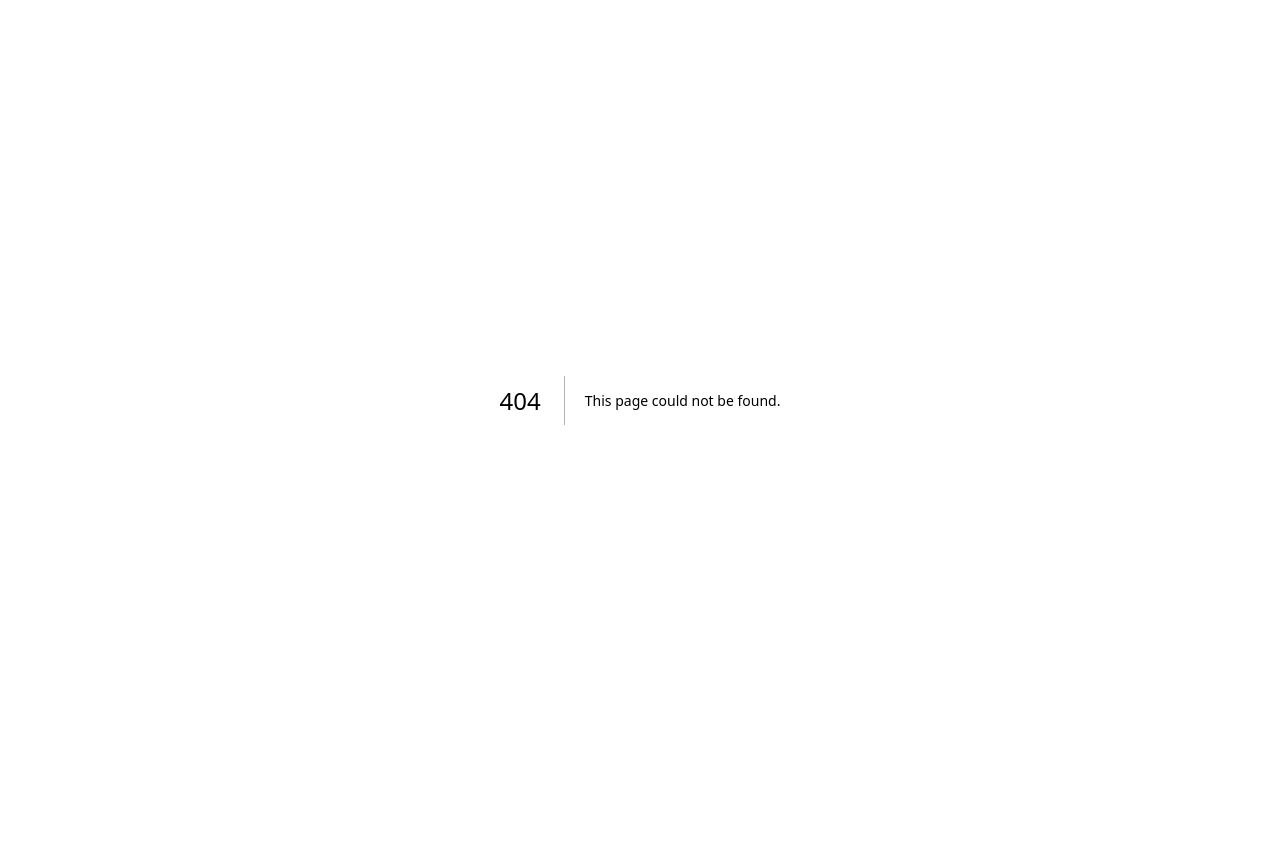
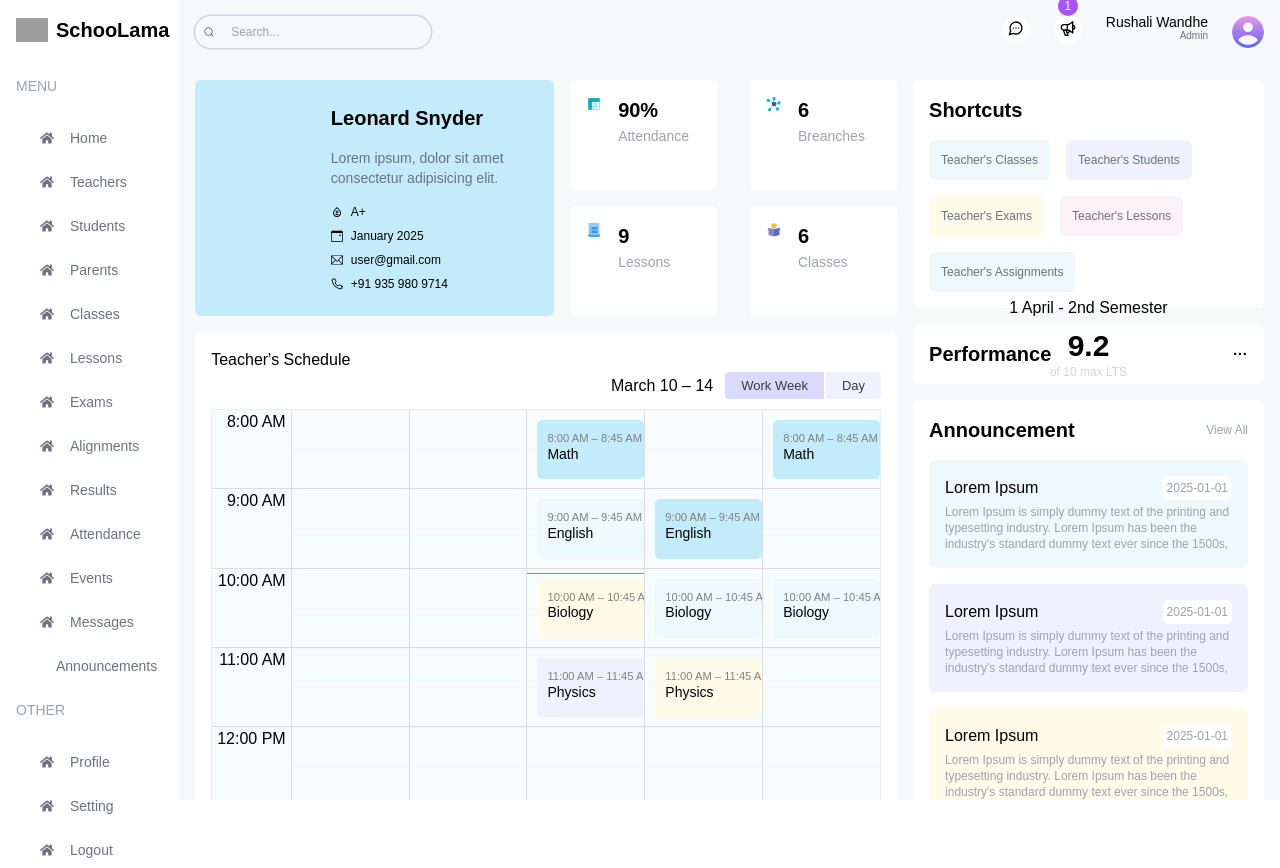
Before and after one commit to MayuriWandhe/nextjs-dashboard, a Next.js app: page /list/teachers/1 in a window 1280 px wide. Before the commit this address had no page. Before the commit the page ends 800 px from the top, so only its background shows below. Built offline with nearby package versions, Linux system fonts and the light colour scheme; grey boxes are pictures that could not be loaded.

Commit message:
Performance, Shortcuts added to teacher details page

```diff
--- a/package.json
+++ b/package.json
@@ -9,6 +9,7 @@
     "lint": "next lint"
   },
   "dependencies": {
+    "flat-color-icons": "^1.1.0",
     "moment": "^2.30.1",
     "next": "15.0.0",
     "react": "^19.0.0",
--- /dev/null
+++ b/src/app/(dashboard)/list/teachers/[id]/page.tsx
@@ -0,0 +1,114 @@
+"use client";
+import Image from "next/image";
+import { MdOutlineBloodtype } from "react-icons/md";
+import { BsCalendarEvent } from "react-icons/bs";
+import { TfiEmail } from "react-icons/tfi";
+import { FiPhone } from "react-icons/fi";
+import { FcDataSheet } from "react-icons/fc";
+import { FcMindMap } from "react-icons/fc";
+import { FcRules } from "react-icons/fc";
+import { FcReading } from "react-icons/fc";
+import BigCalendar from "../../../../components/BigCalender";
+import "react-big-calendar/lib/css/react-big-calendar.css";
+import Announcement from "../../../../components/Announcment";
+import Link from "next/link";
+import Performance from "../../../../components/Performance";
+
+const SingleTeacherPage = () =>{
+    return (
+        <div className="flex p-4 flex-col xl:flex-row gap-4">
+            {/* Left */}
+            <div className="w-full xl:w-2/3">
+                {/* Top */}
+                <div className="flex flex-col lg:flex-row gap-4">
+                    {/* User info card */}
+                    <div className="bg-lamaSky py-6 px-4 rounded-md flex-1 flex gap-4">
+                        <div className="w-1/3">
+                            {/* <Image src="https://images.pexels.com/photos/2182970/pexels-photo-2182970.jpeg?auto=compress&cs=tinysrgb&w=1200" alt={''}
+                            width={144} height={144} className=''/> */}
+                        </div>
+                        <div className="w-2/3 flex flex-col justify-between gap-4">
+                            <h1 className="text-xl font-semibold">Leonard Snyder</h1>
+                            <p className="text-sm text-gray-500">Lorem ipsum, dolor sit amet consectetur adipisicing elit.</p>
+                            <div className="flex item-center justify-between gap-2 flex-wrap text-xs font-medium">
+                                <div className="w-full md:w-1/3 lg:w-full 2xl:w-1/3 flex items-center gap-2">
+                                    <MdOutlineBloodtype width={40} hanging={40}/>
+                                    <span>A+</span>
+                                </div>
+                                <div className="w-full md:w-1/3 lg:w-full 2xl:w-1/3 flex items-center gap-2">
+                                    <BsCalendarEvent width={40} hanging={40}/>
+                                    <span>January 2025</span>
+                                </div>
+                                <div className="w-full md:w-1/3 lg:w-full 2xl:w-1/3 flex items-center gap-2">
+                                    <TfiEmail width={40} hanging={40}/>
+                                    <span>user@gmail.com</span>
+                                </div>
+                                <div className="w-full md:w-1/3 lg:w-full 2xl:w-1/3 flex items-center gap-2">
+                                    <FiPhone width={40} hanging={40}/>
+                                    <span>+91 935 980 9714</span>
+                                </div>
+                            </div>
+                        </div>
+                    </div>
+                    {/* small cards */}
+                    <div className="flex-1 flex gap-4 justify-between flex-wrap">
+                        {/* Cards */}
+                        <div className="bg-white w-full p-4 rounded-md flex gap-4 md:w-[48%] xl:w-[45%] 2xl:w-[48%]">
+                            <FcDataSheet width={24} height={24} />
+                            <div className="">
+                                <h1 className="text-xl font-semibold">90%</h1>
+                                <span className="text-sm text-gray-400">Attendance</span>
+                            </div>
+                        </div>
+
+                        <div className="bg-white w-full p-4 rounded-md flex gap-4 md:w-[48%] xl:w-[45%] 2xl:w-[48%]">
+                            <FcMindMap width={24} height={24} />
+                            <div className="">
+                                <h1 className="text-xl font-semibold">6</h1>
+                                <span className="text-sm text-gray-400">Breanches</span>
+                            </div>
+                        </div>
+
+                        <div className="bg-white w-full p-4 rounded-md flex gap-4 md:w-[48%] xl:w-[45%] 2xl:w-[48%]">
+                            <FcRules width={24} height={24} />
+                            <div className="">
+                                <h1 className="text-xl font-semibold">9</h1>
+                                <span className="text-sm text-gray-400">Lessons</span>
+                            </div>
+                        </div>
+
+                        <div className="bg-white w-full p-4 rounded-md flex gap-4 md:w-[48%] xl:w-[45%] 2xl:w-[48%]">
+                            <FcReading width={24} height={24} />
+                            <div className="">
+                                <h1 className="text-xl font-semibold">6</h1>
+                                <span className="text-sm text-gray-400">Classes</span>
+                            </div>
+                        </div>
+                    </div>
+                </div>
+                {/* Bottom */}
+                <div className="mt-4 bg-white rounded-md p-4 h-[800px]">
+                    <h1>Teacher's Schedule</h1>
+                    <BigCalendar />
+                </div>
+            </div>
+            {/* Left */}
+            <div className="w-full xl:w-1/3">
+                <div className="bg-white p-4 rounded-md">
+                    <h1 className="text-xl font-semibold">Shortcuts</h1>
+                    <div className="mt-4 flex gap-4 flex-wrap text-xs text-gray-500">
+                        <Link className="p-3 rounded-md bg-lamaSkyLight" href="/">Teacher's Classes</Link>
+                        <Link className="p-3 rounded-md bg-lamaPurpuleLight" href="/">Teacher's Students</Link>
+                        <Link className="p-3 rounded-md bg-lamaYellowLight" href="/">Teacher's Exams</Link>
+                        <Link className="p-3 rounded-md bg-pink-50" href="/">Teacher's Lessons</Link>
+                        <Link className="p-3 rounded-md bg-lamaSkyLight" href="/">Teacher's Assignments</Link>
+                    </div>
+                </div>
+                    <Performance />
+                    <Announcement />
+            </div>
+        </div>
+    )
+}
+
+export default SingleTeacherPage
--- /dev/null
+++ b/src/app/components/Performance.tsx
@@ -0,0 +1,46 @@
+"use client";
+import React, { PureComponent } from 'react';
+import { PieChart, Pie, Sector, Cell, ResponsiveContainer } from 'recharts';
+import { IoIosMore } from "react-icons/io";
+
+const data = [
+  { name: 'Group A', value: 92, fill : "#FAE27C" },
+  { name: 'Group B', value: 8, fill : "#FAE27C" },
+];
+
+
+const Performance = () =>{
+    return (
+        <div className="bg-white p-4 rounded-md my-4 relative">
+            <div className='flex items-center justify-between'>
+                <h1 className='text-xl font-semibold'>Performance</h1>
+                <IoIosMore />
+            </div>
+            <ResponsiveContainer width="100%" height="100%">
+                <PieChart>
+                <Pie
+                    dataKey="value"
+                    startAngle={180}
+                    endAngle={0}
+                    data={data}
+                    cx="50%"
+                    cy="50%"
+                    innerRadius={70}
+                    fill="#8884d8"
+                />
+                </PieChart>
+            </ResponsiveContainer>
+            <div className='absolute top-1/2 left-1/2 transform -translate-x-1/2 -translate-y-1/2 text-center'>
+                <h1 className='text-3xl font-bold'>9.2</h1>
+                <p className='text-xs text-gray-300'>of 10 max LTS</p>
+            </div>
+            <div className='font-medium absolute bottom-16 left-0 right-0 m-auto text-center'>
+                1 April - 2nd Semester
+            </div>
+        </div>
+
+    )
+}
+
+
+export default Performance
```
Also changed, not shown: 1 other file (tests, documents, lock files or other folders).
